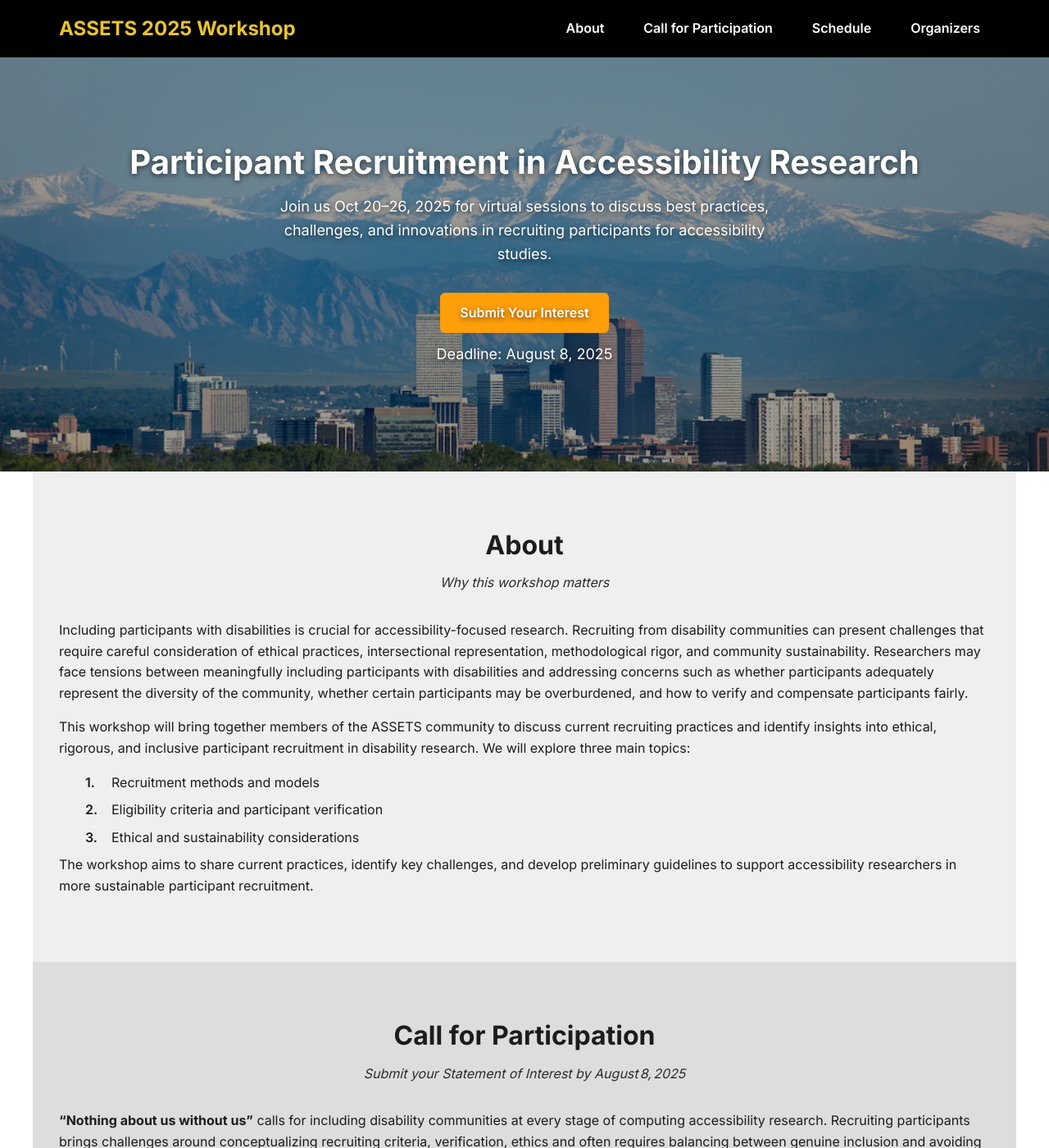
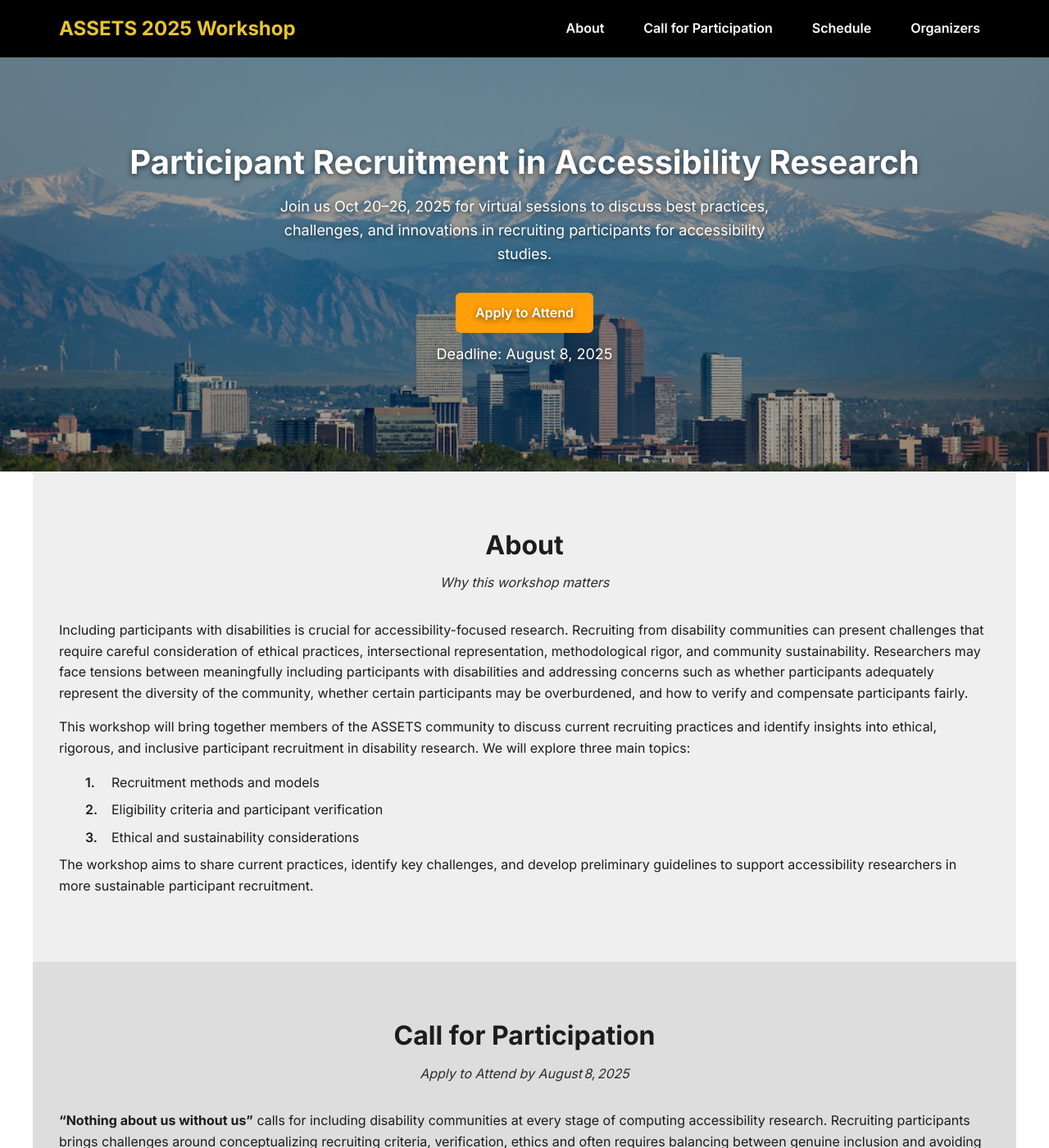
Before and after one commit to assets-recruitment-2025/assets-recruitment-2025.github.io, a Jekyll site: the page built from index.md, in a window 1280 px wide and 1400 px high. Shown: the whole window at 82% size. Built offline with Jekyll 4.4.1, drawn with Linux system fonts in a browser that asks for light colours; some of the changed text lies outside the part shown.

Commit message:
Call for Participation

```diff
--- a/index.md
+++ b/index.md
@@ -11,7 +11,7 @@ permalink: /
     Join us <time datetime="2025-10-20">Oct 20–26, 2025</time> for virtual sessions to discuss best practices, challenges, and innovations in recruiting participants for accessibility studies.
   </p>
   <div class="hero-cta">
-    <a class="btn btn-primary" href="#participate">Submit Your Interest</a>
+    <a class="btn btn-primary" href="#participate">Apply to Attend</a>
     <p class="deadline">
       Deadline: <time datetime="2025-08-08">August 8, 2025</time>
     </p>
@@ -52,7 +52,7 @@ permalink: /
       Call for Participation
     </h2>
     <p class="section-subheading">
-      Submit your Statement of Interest by
+      Apply to Attend by
       <time datetime="2025-08-08">August 8, 2025</time>
     </p>
   </div>
@@ -76,7 +76,7 @@ permalink: /
         class="btn btn-primary"
         href="{{ '/participate/' | relative_url }}"
       >
-        Submit Your Interest
+        Apply to Attend
       </a>
     </div>
   </div>
```
